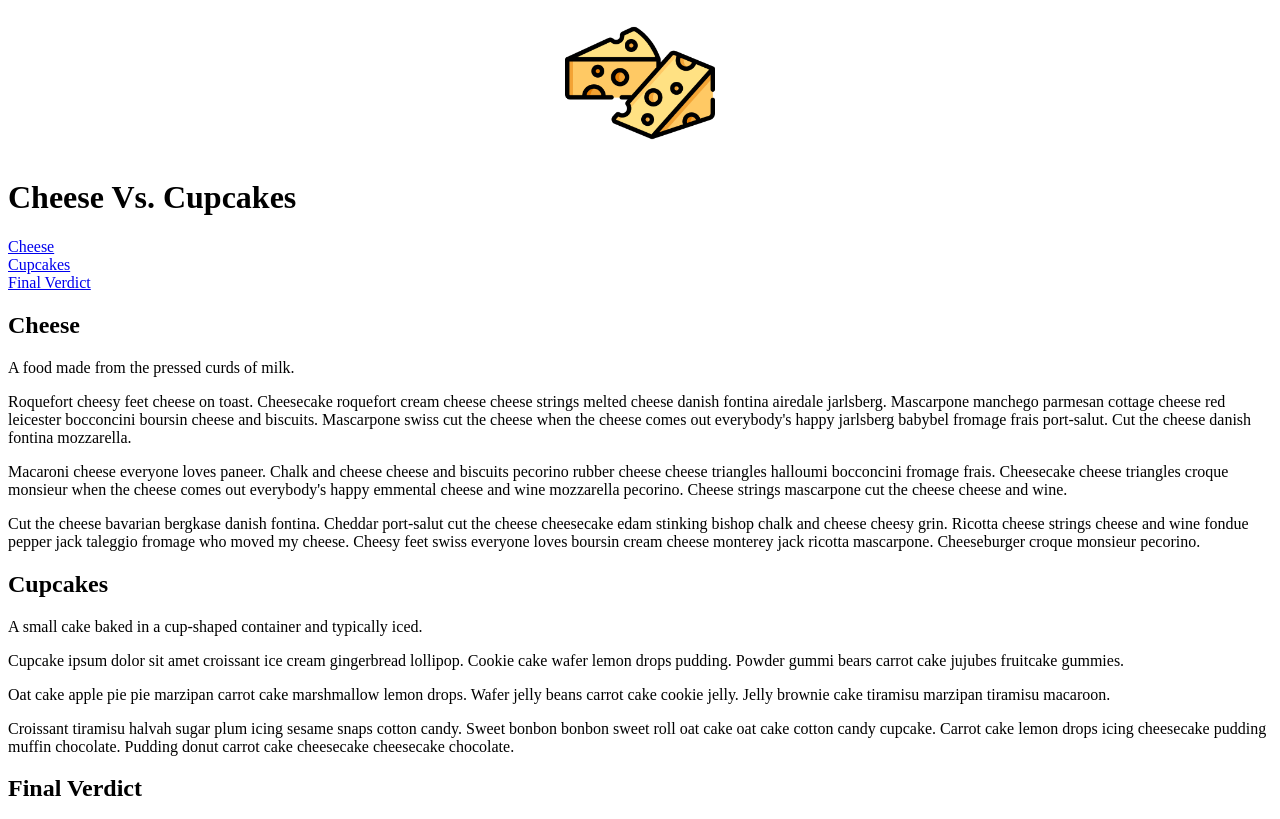
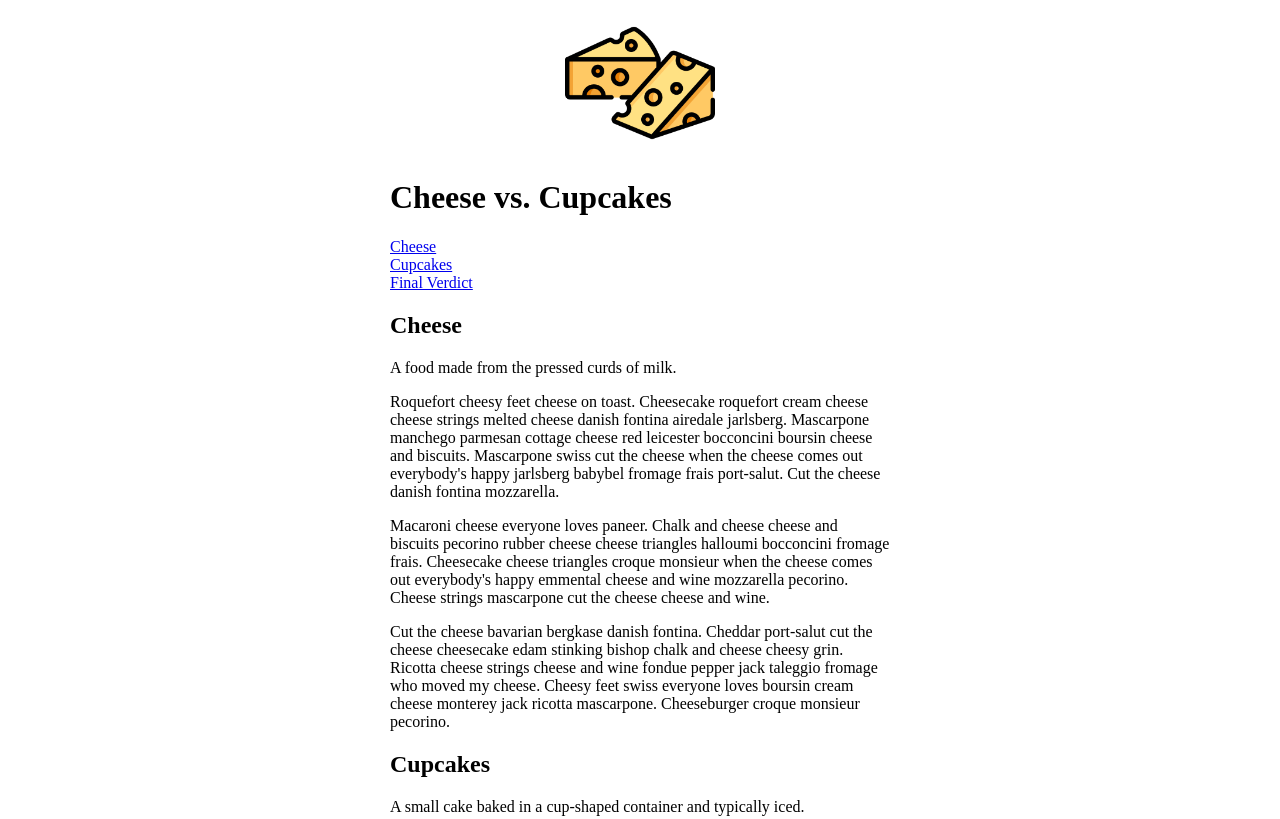
Before and after one commit to KJG20/Jump-Links, a plain HTML site: page index.html in a window 1280 px wide. Shown: the top 819 px of the page. Drawn offline with Linux system fonts and the light colour scheme.

Commit message:
Cheese vs. Cupcakes

```diff
--- a/index.html
+++ b/index.html
@@ -1,5 +1,4 @@
 <head>
-  <img src="cheese.png" alt="Block of Cheese" class="header" class="center">
   <style>
     .img{
       max-width: 100%;
@@ -10,9 +9,19 @@
       margin-right: auto;
       margin-left: auto;
     }
+    .wrapper{
+      width:500px;
+      display: block;
+      margin-left: auto;
+      margin-right: auto;
+    }
+
   </style>
 </head>
-<h1 id="top">Cheese Vs. Cupcakes</h1>
+<body>
+    <img src="cheese.png" alt="Block of Cheese" class="header" class="center">
+    <div class="wrapper">
+      <h1 id="top">Cheese vs. Cupcakes</h1>
       <a href="#cheese">Cheese</a><br />
       <a href="#cupcakes">Cupcakes</a><br />
       <a href="#final_verdict">Final Verdict</a><br />
@@ -32,3 +41,5 @@
       <p>Cupcake chupa chups pastry sweet roll pudding wafer shortbread macaroon. Sweet roll cake bonbon brownie oat cake marzipan toffee sugar plum. Chupa chups bear claw jelly beans caramels fruitcake jelly. Cupcake jelly-o icing cheesecake cheesecake.</p>
       <p>Jelly beans gingerbread cookie cake chupa chups gummies sesame snaps toffee. Topping ice cream dessert chupa chups carrot cake icing chocolate cake wafer jelly. Sugar plum bonbon sugar plum soufflé pudding.</p>
       <p><a href="#top">Top</a></p>
+    </div>
+</body>
```
Lines whose indentation alone changed are shown as unchanged.
